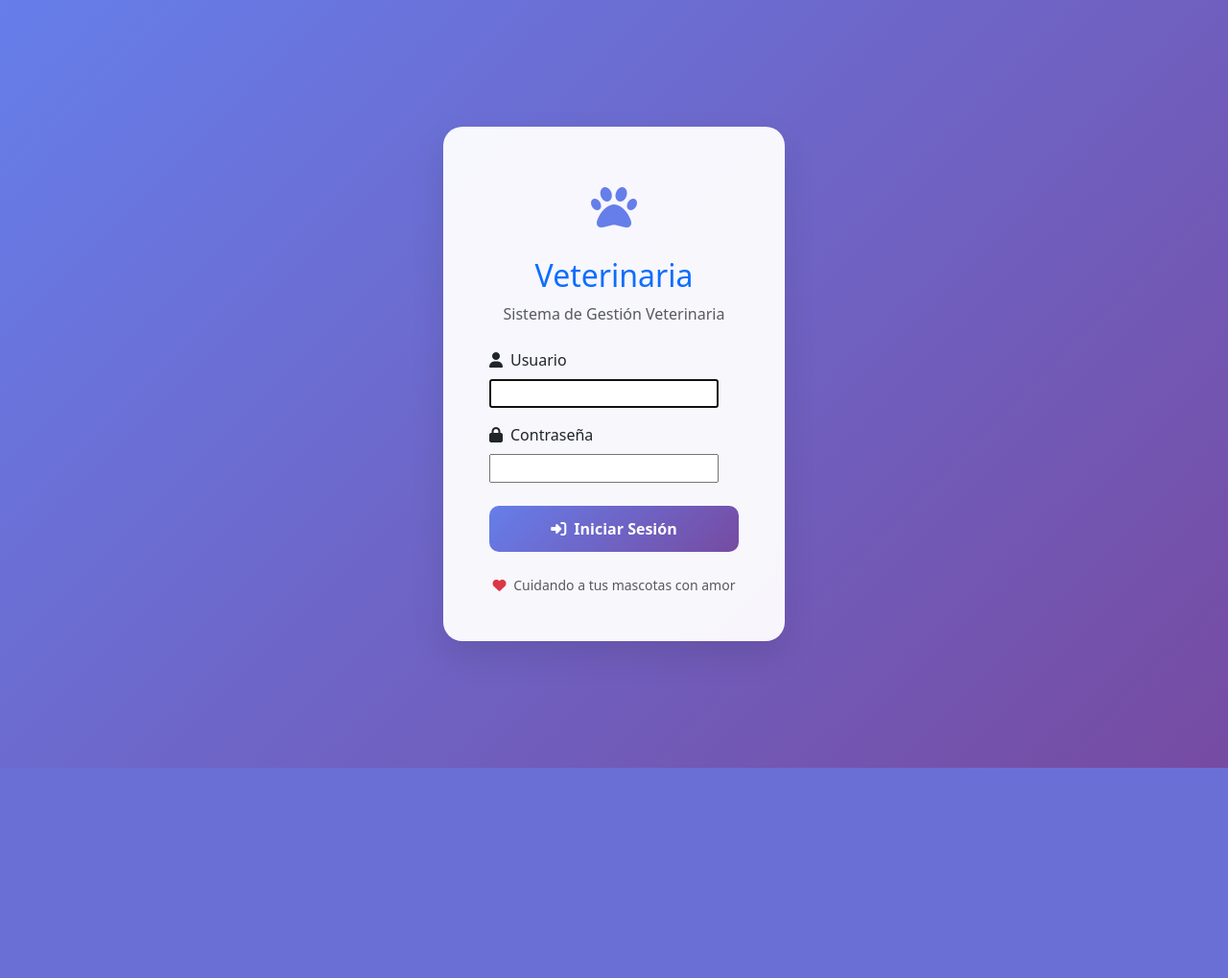
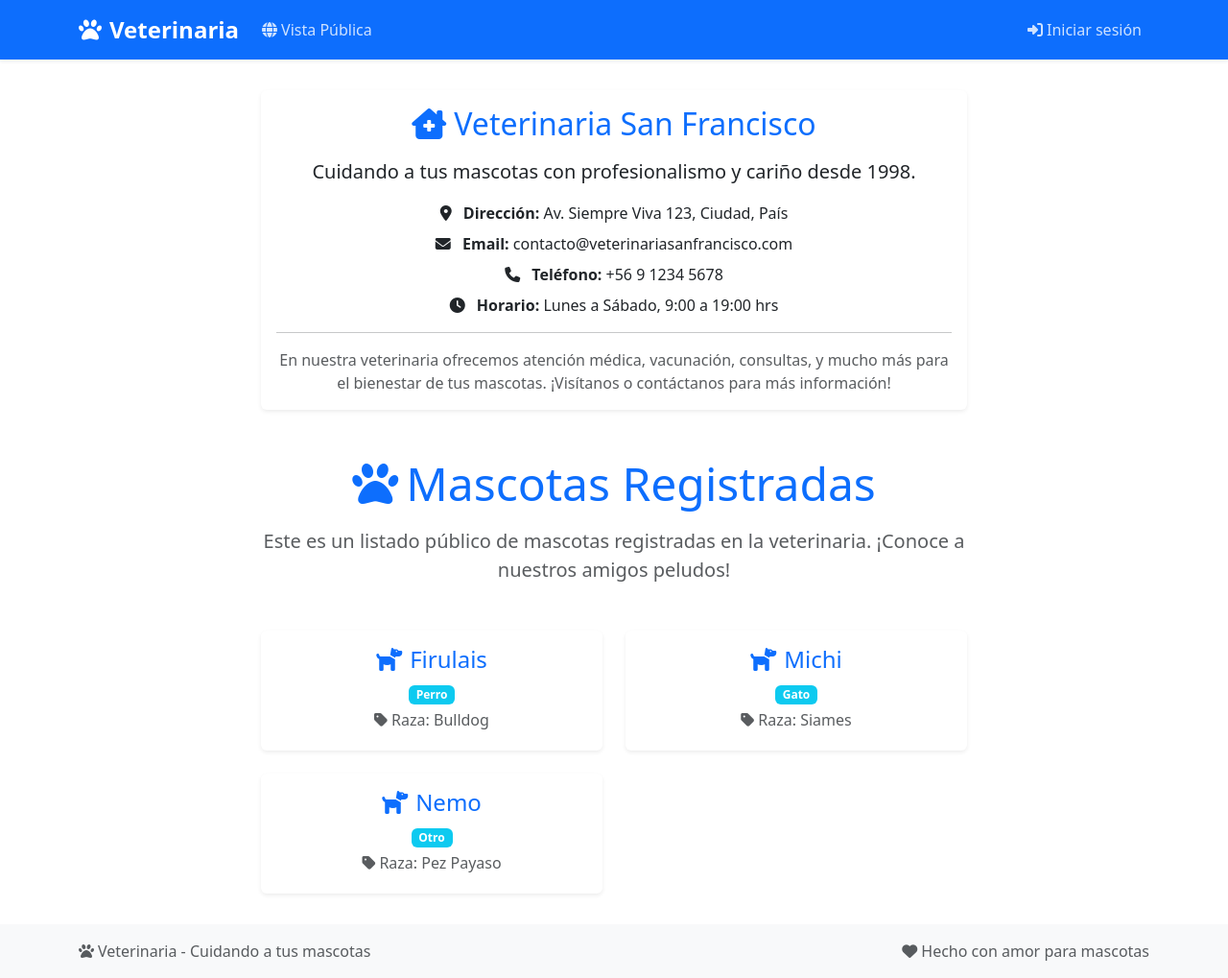
Before and after one commit to KevinOtavalo/Veterinaria, a Django app: page / in a window 1280 px wide. Shown: the whole page at 96% size. Before the commit the page ends 800 px from the top, so only its background shows below. Run offline with Django 4.2, Linux system fonts and the light colour scheme; data comes from the database, SQL or seed files in the repository; both versions use the stored data as it was after the commit.

Commit message:
Interfaz Publica

```diff
--- a/MiSitio/urls.py
+++ b/MiSitio/urls.py
@@ -17,13 +17,13 @@ Including another URLconf
 from django.contrib.auth import views as auth_views
 from django.urls import path, include
 from django.contrib import admin
-from Veterinaria.views import LoginIndexView
+from Veterinaria.views import LoginIndexView, vista_publica
 
 urlpatterns = [
     path('admin/', admin.site.urls),
     path('accounts/login/', LoginIndexView.as_view(), name='login'),
     path('accounts/logout/', auth_views.LogoutView.as_view(),
          name='logout'),
-    path('', LoginIndexView.as_view()),
+    path('', vista_publica, name='home'),
     path('veterinaria/', include('Veterinaria.urls')),
 ]
--- a/Veterinaria/templates/veterinaria/base.html
+++ b/Veterinaria/templates/veterinaria/base.html
@@ -53,6 +53,13 @@
 
             <div class="collapse navbar-collapse" id="navbarNav">
                 <ul class="navbar-nav me-auto">
+                    {% if not user.is_authenticated %}
+                    <li class="nav-item">
+                        <a class="nav-link" href="{% url 'publico_mascotas' %}">
+                            <i class="fas fa-globe me-1"></i>Vista Pública
+                        </a>
+                    </li>
+                    {% endif %}
                     {% if user.is_authenticated %}
                         <li class="nav-item">
                             <a class="nav-link" href="{% url 'vista_mascotas' %}">
--- /dev/null
+++ b/Veterinaria/templates/veterinaria/publico_mascotas.html
@@ -0,0 +1,72 @@
+{% extends 'veterinaria/base.html' %}
+
+{% block title %}Mascotas Públicas - Veterinaria{% endblock %}
+
+{% block content %}
+<div class="row justify-content-center">
+    <div class="col-lg-8">
+        <!-- Información de la veterinaria -->
+        <div class="card border-0 shadow-sm mb-5">
+            <div class="card-body text-center">
+                <h2 class="mb-3 text-primary"><i class="fas fa-clinic-medical me-2"></i>Veterinaria San Francisco</h2>
+                <p class="lead mb-3">Cuidando a tus mascotas con profesionalismo y cariño desde 1998.</p>
+                <div class="mb-2">
+                    <i class="fas fa-map-marker-alt me-2"></i>
+                    <strong>Dirección:</strong> Av. Siempre Viva 123, Ciudad, País
+                </div>
+                <div class="mb-2">
+                    <i class="fas fa-envelope me-2"></i>
+                    <strong>Email:</strong> contacto@veterinariasanfrancisco.com
+                </div>
+                <div class="mb-2">
+                    <i class="fas fa-phone me-2"></i>
+                    <strong>Teléfono:</strong> +56 9 1234 5678
+                </div>
+                <div class="mb-2">
+                    <i class="fas fa-clock me-2"></i>
+                    <strong>Horario:</strong> Lunes a Sábado, 9:00 a 19:00 hrs
+                </div>
+                <hr>
+                <p class="mb-0 text-muted">
+                    En nuestra veterinaria ofrecemos atención médica, vacunación, consultas, y mucho más para el bienestar de tus mascotas. ¡Visítanos o contáctanos para más información!
+                </p>
+            </div>
+        </div>
+
+        <div class="text-center mb-5">
+            <h1 class="display-5 text-primary mb-3">
+                <i class="fas fa-paw me-2"></i>Mascotas Registradas
+            </h1>
+            <p class="lead text-muted">
+                Este es un listado público de mascotas registradas en la veterinaria. ¡Conoce a nuestros amigos peludos!
+            </p>
+        </div>
+
+        {% if mascotas %}
+            <div class="row g-4">
+                {% for mascota in mascotas %}
+                <div class="col-md-6">
+                    <div class="card h-100 border-0 shadow-sm">
+                        <div class="card-body text-center">
+                            <h4 class="card-title mb-2 text-primary">
+                                <i class="fas fa-dog me-2"></i>{{ mascota.nombre }}
+                            </h4>
+                            <p class="mb-1">
+                                <span class="badge bg-info">{{ mascota.especie }}</span>
+                            </p>
+                            <p class="mb-1 text-muted">
+                                <i class="fas fa-tag me-1"></i>Raza: {{ mascota.raza|default:'No especificada' }}
+                            </p>
+                        </div>
+                    </div>
+                </div>
+                {% endfor %}
+            </div>
+        {% else %}
+            <div class="alert alert-info text-center">
+                <i class="fas fa-info-circle me-2"></i>No hay mascotas registradas aún.
+            </div>
+        {% endif %}
+    </div>
+</div>
+{% endblock %}
--- a/Veterinaria/urls.py
+++ b/Veterinaria/urls.py
@@ -31,5 +31,6 @@ urlpatterns = [
     path('mascota/<int:mascota_id>/consultas/',
          views.detalle_consultas, name='detalle_consultas'),
     path('mascotas/todas/', views.vista_mascotas_todas,
-         name='vista_mascotas_todas')
+         name='vista_mascotas_todas'),
+    path('publico/', views.publico_mascotas, name='publico_mascotas'),
 ]
--- a/Veterinaria/views.py
+++ b/Veterinaria/views.py
@@ -49,9 +49,9 @@ class LoginIndexView(LoginView):
     template_name = 'veterinaria/login_index.html'
 
 
-@login_required
 def vista_publica(request):
-    return redirect('vista_mascotas')
+    mascotas = Mascota.objects.all()
+    return render(request, 'veterinaria/publico_mascotas.html', {'mascotas': mascotas})
 
 
 @login_required
@@ -276,3 +276,8 @@ def detalle_consultas(request, mascota_id):
 def vista_mascotas_todas(request):
     mascotas = Mascota.objects.all()
     return render(request, 'veterinaria/vista_mascotas_todas.html', {'mascotas': mascotas})
+
+
+def publico_mascotas(request):
+    mascotas = Mascota.objects.all()
+    return render(request, 'veterinaria/publico_mascotas.html', {'mascotas': mascotas})
```
Also changed, not shown: db.sqlite3.
